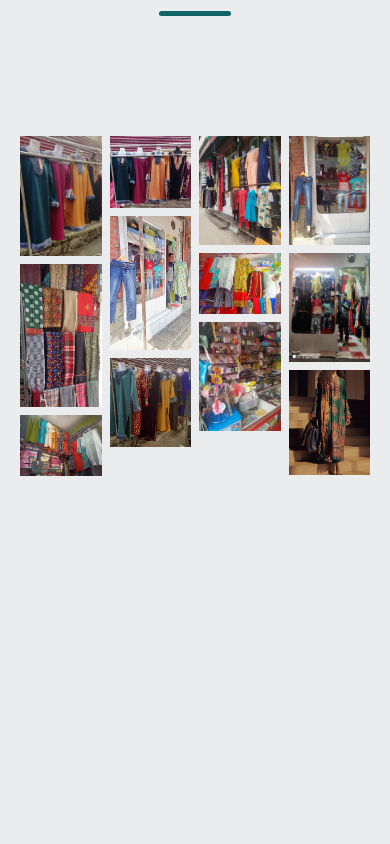
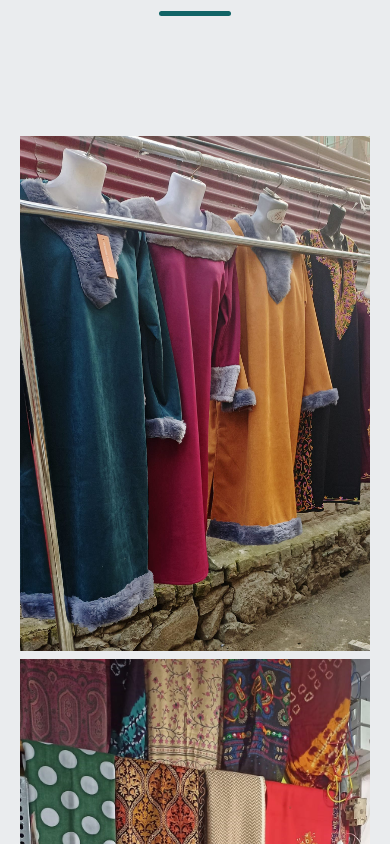
Before and after one commit to FahadUllahBhat/bluemoon, a plain HTML site: page index.html in a window 390 px wide. Shown: the part 4380-5224 px from the top of the page. Before the commit the page ends 4856 px from the top, so only its background shows below. Drawn offline with nearby package versions, Linux system fonts and the light colour scheme.

Commit message:
Add files via upload

```diff
--- a/index.html
+++ b/index.html
@@ -219,14 +219,33 @@
             max-width: 25%;
             padding: 0 4px;
         }
-        .images-start{
+
+        .images-start {
             display: flexbox;
             display: flex;
             flex-wrap: wrap;
         }
-        .column img{
+
+        .column img {
             width: 100%;
             margin-top: 8px;
+        }
+
+        @media screen and (max-width: 800px) {
+            .column {
+                -ms-flex: 50%;
+                flex: 50%;
+                max-width: 50%;
+            }
+        }
+
+        /* Responsive layout - makes the two columns stack on top of each other instead of next to each other */
+        @media screen and (max-width: 600px) {
+            .column {
+                -ms-flex: 100%;
+                flex: 100%;
+                max-width: 100%;
+            }
         }
     </style>
 </head>
```
Lines whose indentation alone changed are shown as unchanged.
